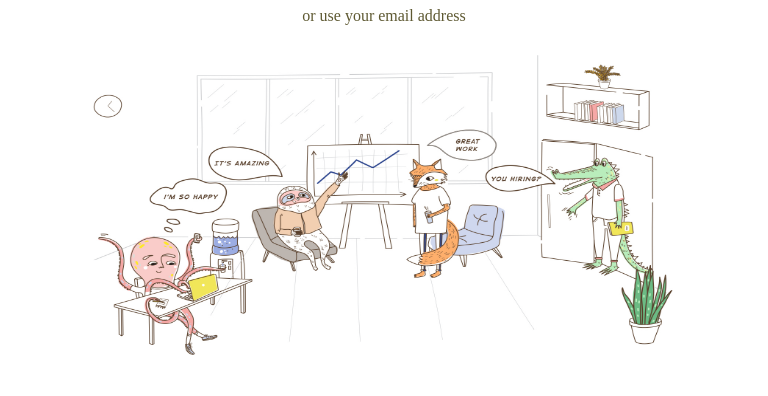
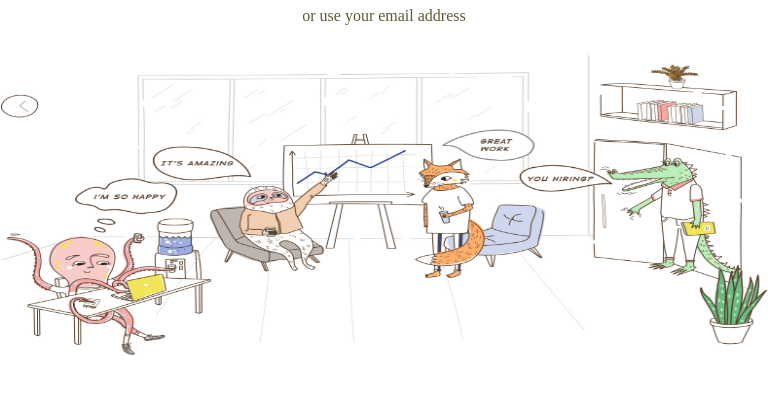
Before and after one commit to marzucoalessandro/node-sass-teambit, a website: page index.html in a window 768 px wide. Shown: the part 385-781 px from the top of the page. Drawn offline with Linux system fonts and the light colour scheme.

Commit message:
mediaquery tablet

```diff
--- a/src/partials/_header.scss
+++ b/src/partials/_header.scss
@@ -37,5 +37,8 @@ header{
     div.flex{
       justify-content: center;
     }
+    img.jumbotron{
+      width: 100%;
+    }
   }
 }
```
Also changed, not shown: dist/css/app.css.
